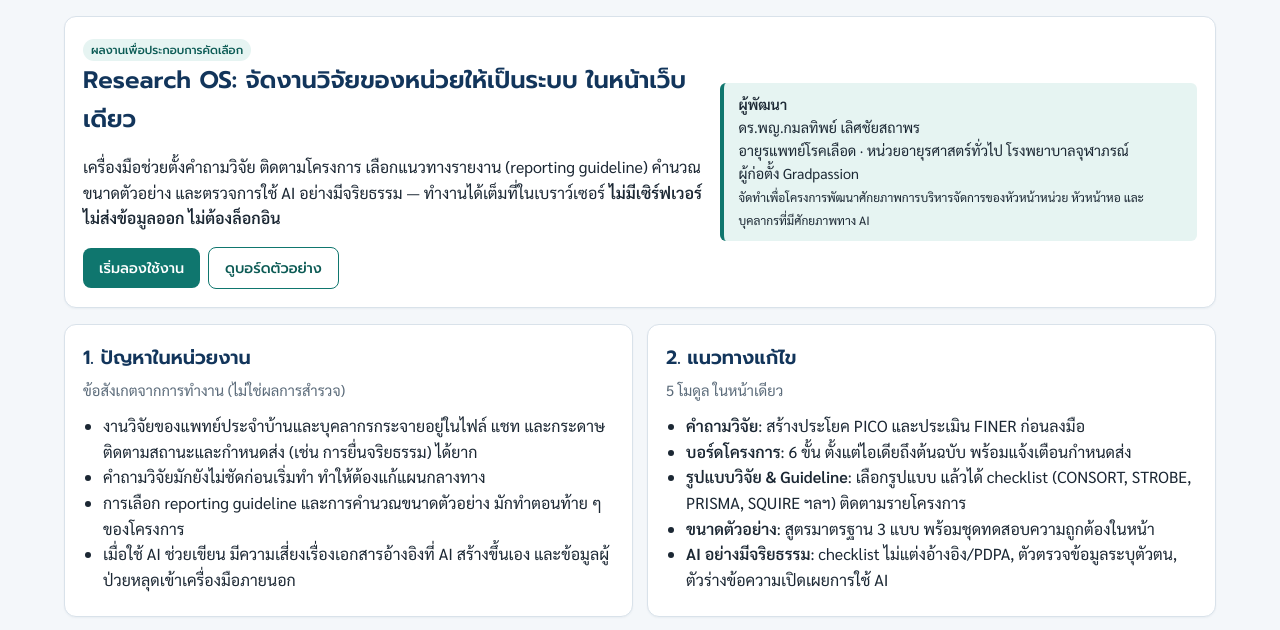
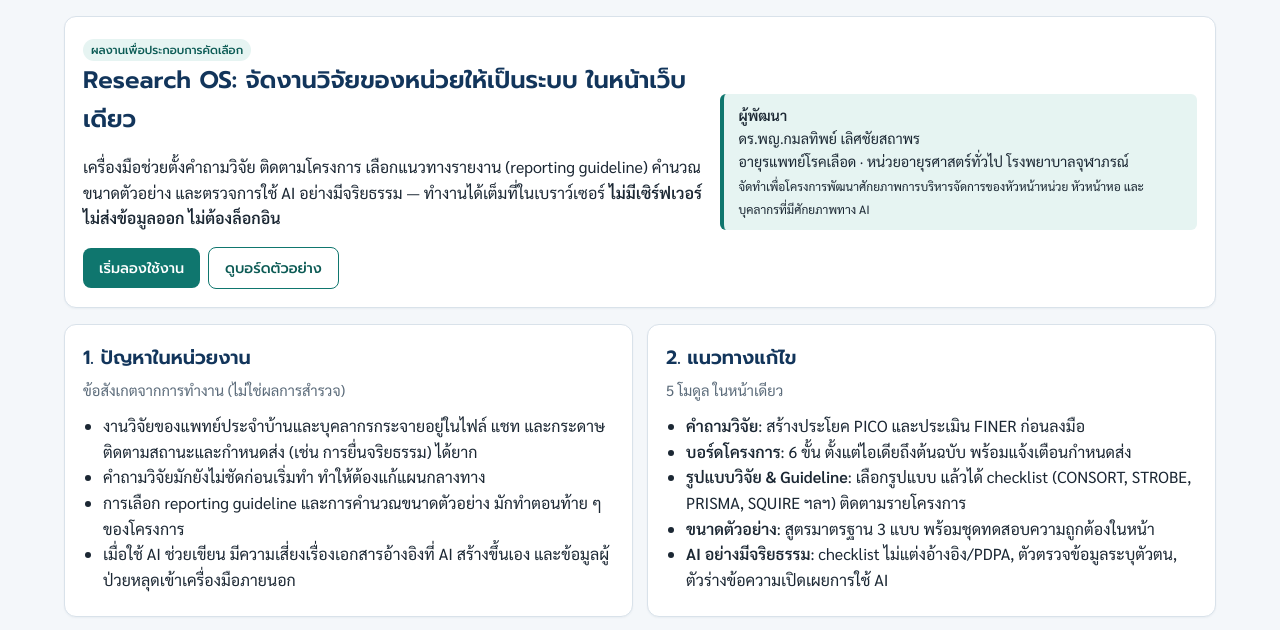
Before and after one commit to kamoltip-coder/research-os-chulabhorn, a plain HTML site: page index.html in a window 1280 px wide. Shown: the part 127-757 px from the top of the page. Drawn offline with Linux system fonts and the light colour scheme.

Commit message:
Add files via upload

```diff
--- a/index.html
+++ b/index.html
@@ -318,7 +318,7 @@ function vConcept(){
   <p>เครื่องมือช่วยตั้งคำถามวิจัย ติดตามโครงการ เลือกแนวทางรายงาน (reporting guideline) คำนวณขนาดตัวอย่าง และตรวจการใช้ AI อย่างมีจริยธรรม — ทำงานได้เต็มที่ในเบราว์เซอร์ <b>ไม่มีเซิร์ฟเวอร์ ไม่ส่งข้อมูลออก ไม่ต้องล็อกอิน</b></p>
   <div class="row"><button class="btn" data-act="tab" data-v="question">เริ่มลองใช้งาน</button><button class="btn sec" data-act="tab" data-v="board">ดูบอร์ดตัวอย่าง</button></div>
 </div>
-<div class="note" style="margin:0"><b>ผู้พัฒนา</b><br>ดร.พญ.กมลทิพย์ เลิศชัยสถาพร<br>อายุรแพทย์โรคเลือด · หน่วยอายุรศาสตร์ทั่วไป โรงพยาบาลจุฬาภรณ์<br>ผู้ก่อตั้ง Gradpassion<br><small>จัดทำเพื่อโครงการพัฒนาศักยภาพการบริหารจัดการของหัวหน้าหน่วย หัวหน้าหอ และบุคลากรที่มีศักยภาพทาง AI</small></div></div>
+<div class="note" style="margin:0"><b>ผู้พัฒนา</b><br>ดร.พญ.กมลทิพย์ เลิศชัยสถาพร<br>อายุรแพทย์โรคเลือด · หน่วยอายุรศาสตร์ทั่วไป โรงพยาบาลจุฬาภรณ์<br><small>จัดทำเพื่อโครงการพัฒนาศักยภาพการบริหารจัดการของหัวหน้าหน่วย หัวหน้าหอ และบุคลากรที่มีศักยภาพทาง AI</small></div></div>
 
 <div class="grid g2">
  <div class="card"><h2>1. ปัญหาในหน่วยงาน</h2>
```
